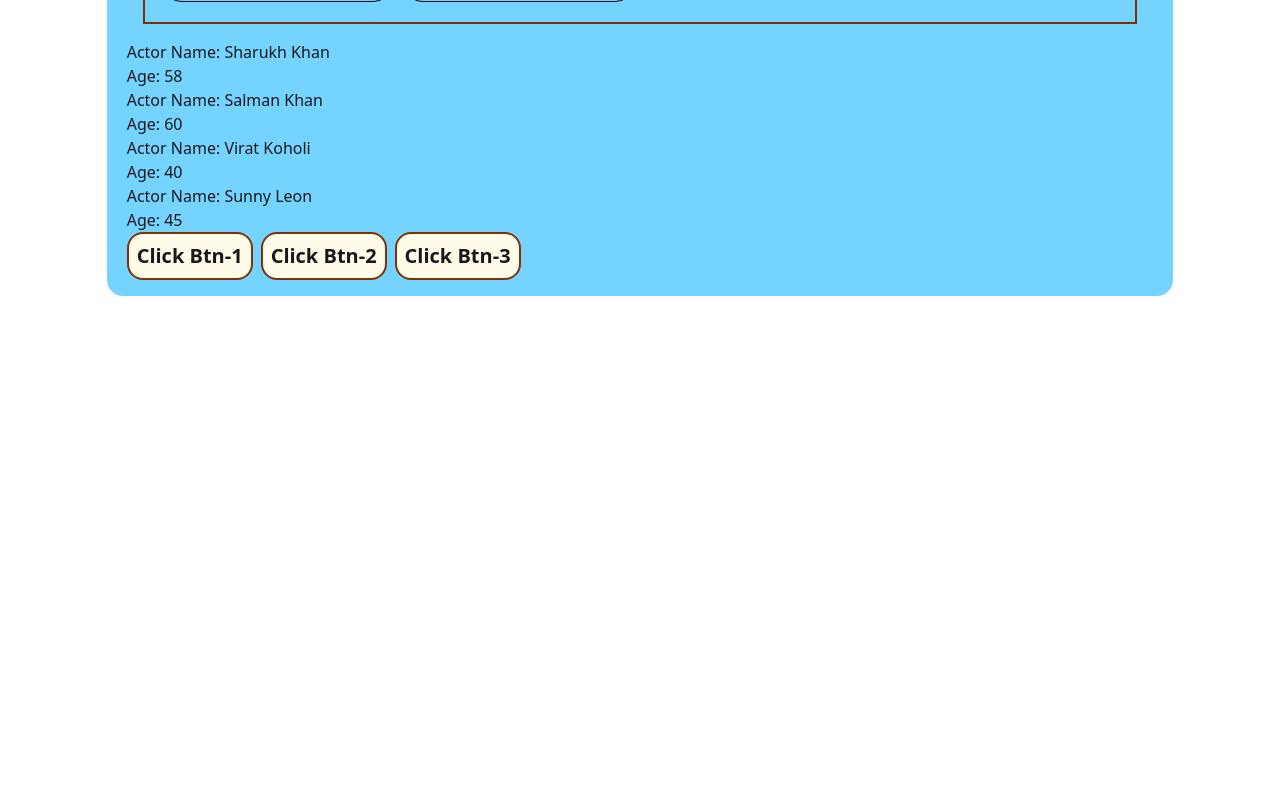
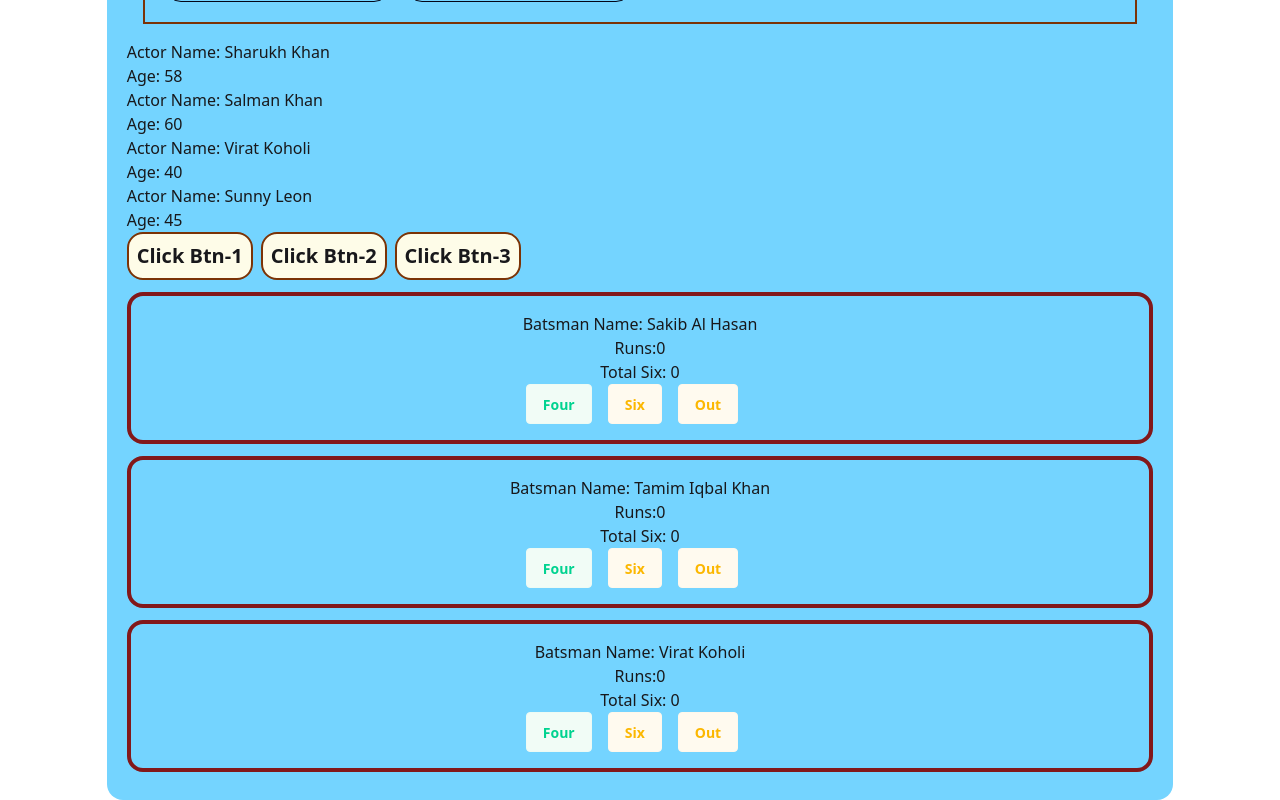
Before and after one commit to Nayeem-shanto/react-recap, a React (Vite) app: page / in a window 1280 px wide. Shown: the part 1072-1872 px from the top of the page. Before the commit the page ends 1368 px from the top, so only its background shows below. Built offline with nearby package versions, Linux system fonts and the light colour scheme.

Commit message:
event handler on react

```diff
--- a/src/App.jsx
+++ b/src/App.jsx
@@ -2,6 +2,7 @@ import { act } from "react";
 import "./App.css";
 import Person from "./Person";
 import Actors from "./Actors";
+import Batsman from "./Batsman";
 function App() {
   const actors = [
     { id:1, name: "Sharukh Khan", age: 58 },
@@ -102,7 +103,15 @@ function App() {
 
           <button onClick={()=>parameterButton(10)} className="border-2 border-amber-900 bg-yellow-50 mr-2 p-2 rounded-2xl font-semibold text-xl">Click Btn-3</button>
         </div>
+
+        <div>
+          <Batsman name={"Sakib Al Hasan"}></Batsman>
+          <Batsman name={"Tamim Iqbal Khan"}></Batsman>
+          <Batsman name={"Virat Koholi"}></Batsman>
+        </div>
       </section>
+
+
     </>
   );
 }
--- /dev/null
+++ b/src/Batsman.jsx
@@ -0,0 +1,47 @@
+import React, { useState } from "react";
+
+const Batsman = ({ name }) => {
+  const [runs, setRuns] = useState(0);
+  const [out, setOut] = useState(false);
+const [six, setSix]= useState(0);
+  const handleFour = () => {
+    const newRuns = runs + 4;
+    setRuns(newRuns);
+  };
+
+  const handleSix = () => {
+    const newRuns = runs + 6;
+    const totalSix = six+1;
+    setSix(totalSix)
+    setRuns(newRuns);
+  };
+
+  const handleOut = () => {
+    setOut(true);
+    setRuns(runs)
+  };
+
+  return (
+    <div className="border-4 border-red-900 text-center items-center my-3 py-4 rounded-2xl">
+      <h3>Batsman Name: {name} </h3>
+      <p>Runs:{runs}</p>
+      <p>Total Six: {six}</p>
+      {runs >= 50 && <p> 💖💖🌻🌻🌻🌻Congratulations💖💖🌻🌻🌻🌻</p>}
+      {runs >=100 && <p>🌻🌻🌻Congratulations for your briliant century🌻🌻</p>}
+      {out && <p>😢😢😢😢😢😢😢Better Luck Next time. Your score was {runs}</p>}
+      <div>
+        <button onClick={handleFour} className="btn btn-soft btn-success mr-4">
+          Four
+        </button>
+        <button onClick={handleSix} className="btn btn-soft btn-warning mr-4">
+          Six
+        </button>
+        <button onClick={handleOut} className="btn btn-soft btn-warning mr-4">
+          Out
+        </button>
+      </div>
+    </div>
+  );
+};
+
+export default Batsman;
```
